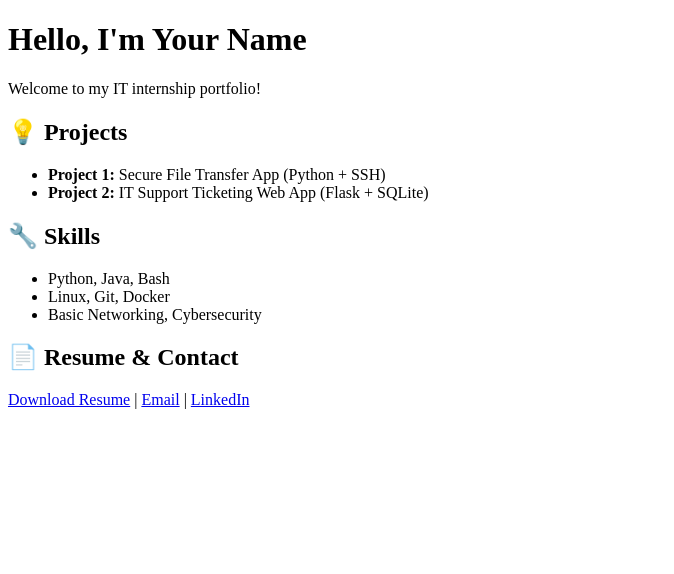
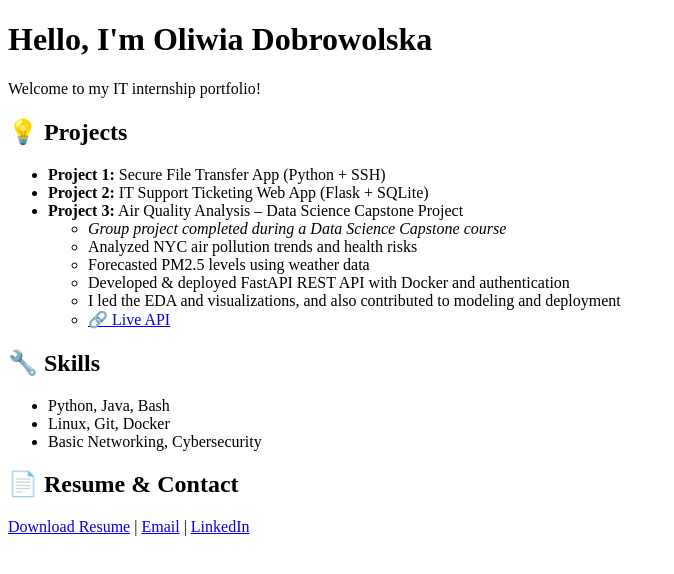
Before and after one commit to oliwveanda/oliwveanda.github.io, a plain HTML site: page index.html in a window 1280 px wide. Shown: the whole page, without its empty margins (0-674 px from the left). Drawn offline with Linux system fonts and the light colour scheme.

Commit message:
Update index.html

```diff
--- a/index.html
+++ b/index.html
@@ -2,16 +2,27 @@
 <html>
 <head>
   <meta charset="UTF-8">
-  <title>Your Name - IT Portfolio</title>
+  <title>Oliwia Dobrowolska - IT Portfolio</title>
 </head>
 <body>
-  <h1>Hello, I'm Your Name</h1>
+  <h1>Hello, I'm Oliwia Dobrowolska</h1>
   <p>Welcome to my IT internship portfolio!</p>
 
   <h2>💡 Projects</h2>
   <ul>
     <li><strong>Project 1:</strong> Secure File Transfer App (Python + SSH)</li>
     <li><strong>Project 2:</strong> IT Support Ticketing Web App (Flask + SQLite)</li>
+    <li>
+      <strong>Project 3:</strong> Air Quality Analysis – Data Science Capstone Project
+      <ul>
+        <li><em>Group project completed during a Data Science Capstone course</em></li>
+        <li>Analyzed NYC air pollution trends and health risks</li>
+        <li>Forecasted PM2.5 levels using weather data</li>
+        <li>Developed & deployed FastAPI REST API with Docker and authentication</li>
+        <li>I led the EDA and visualizations, and also contributed to modeling and deployment</li>
+        <li><a href="https://dscp-kskv.onrender.com/v1/predict/predict" target="_blank">🔗 Live API</a></li>
+      </ul>
+    </li>
   </ul>
 
   <h2>🔧 Skills</h2>
```
